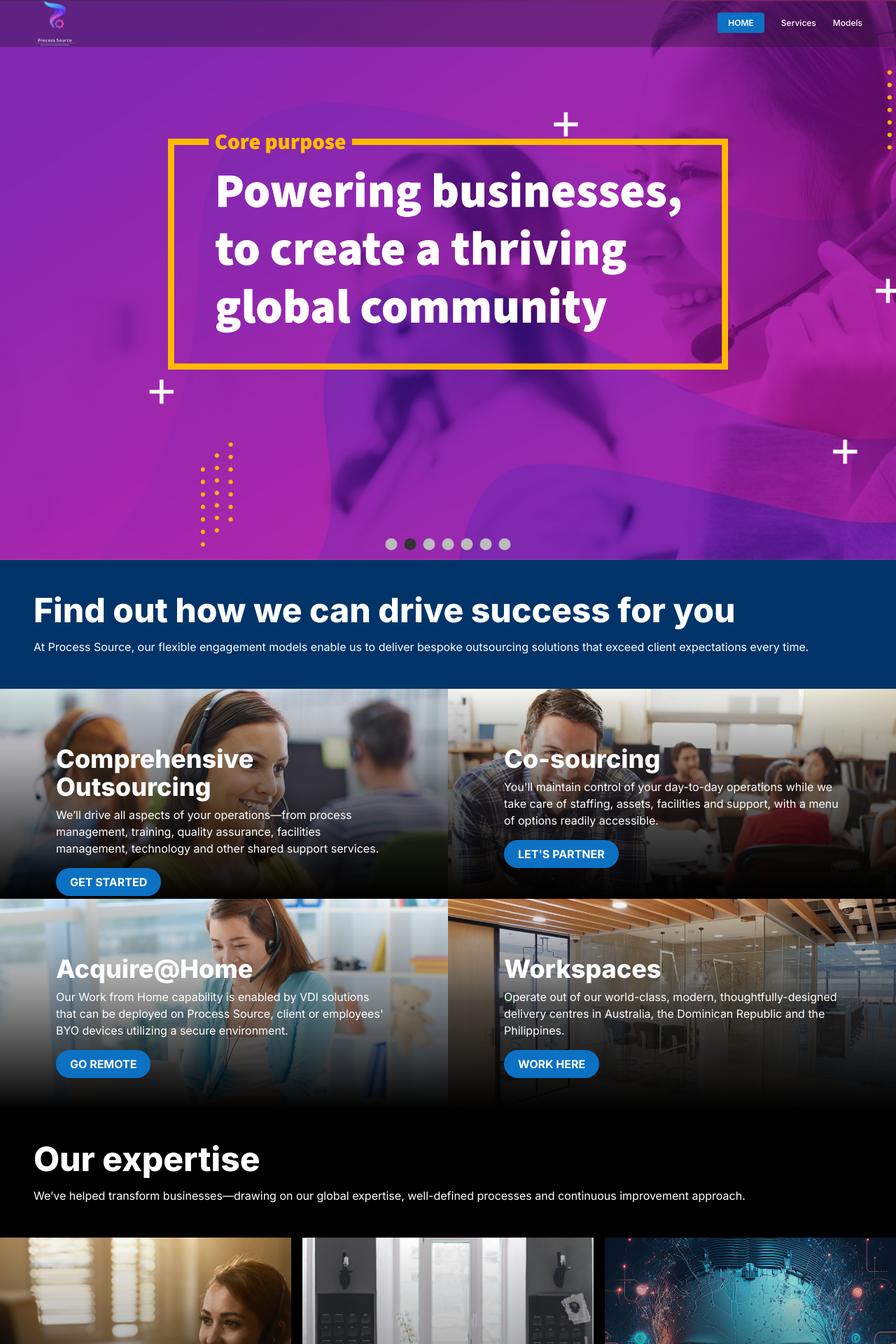
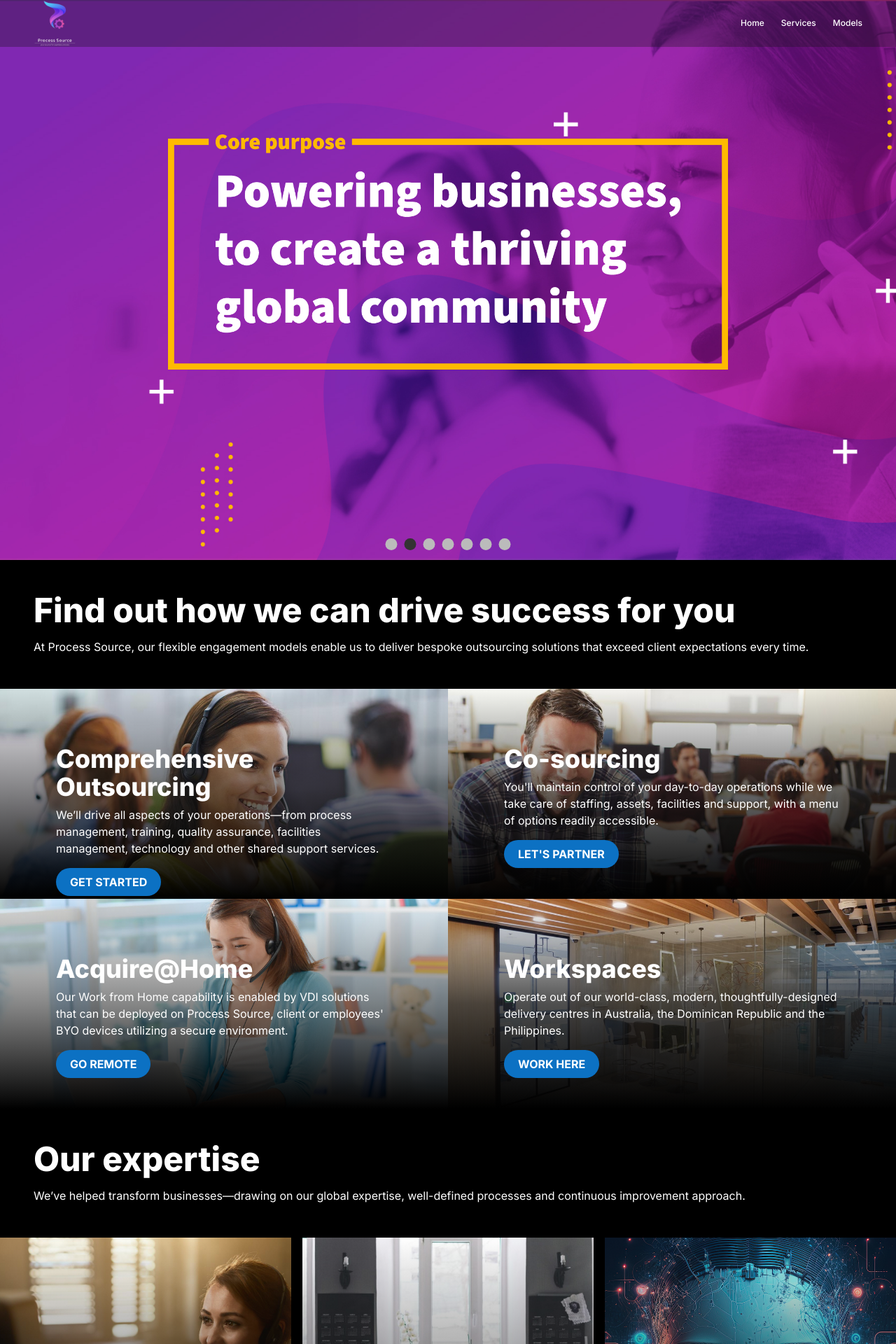
Before and after one commit to tahmidurrahmann/process-source-frontend, a Next.js app: page / in a window 1280 px wide. Shown: the top 1920 px of the page at 70% size. Built offline with nearby package versions, Linux system fonts and the light colour scheme.

Commit message:
edited navbar

```diff
--- a/src/pages/Home/Engagement/Engagement.jsx
+++ b/src/pages/Home/Engagement/Engagement.jsx
@@ -8,7 +8,7 @@ import Link from "next/link";
 
 const Engagement = () => {
     return (
-        <div className="bg-[#003468] -mt-[6px]">
+        <div className="-mt-[6px]">
             <div className="text-white max-w-screen-2xl ml-auto">
                 <div className="px-12 2xl:px-0">
                     <h1 className="font-extrabold text-2xl xl:text-5xl pt-12 pb-4">Find out how we can drive success for you</h1>
--- a/src/shared/Navbar/Navbar.js
+++ b/src/shared/Navbar/Navbar.js
@@ -55,17 +55,17 @@ export default function App() {
     const navItems = (
         <div className="flex flex-col items-center lg:justify-center gap-2 lg:flex-row lg:gap-2 py-12 lg:py-0 xl:gap-6 text-sm lg:text-xs">
             <div className="w-full">
-                <Link onClick={() => setIsOpen(false)} className={`${pathname === '/' ? 'text-[#0C71C3] lg:bg-[#0C71C3] font-semibold lg:text-white lg:px-[15px] lg:py-[7px] rounded' : 'text-white font-medium hover:text-[#0C71C3]'}`} href="/">
-                    HOME
+                <Link onClick={() => setIsOpen(false)} className="text-white hover:text-[#0C71C3] font-medium" href="/">
+                    Home
                 </Link>
             </div>
             <div onClick={() => setOpen((prev) => !prev)} className="dropdown dropdown-hover dropdown-bottom dropdown-end lg:inline-block hidden">
-                <Link href="/services" tabIndex={0} role="button" className={`${pathname === '/services' ? 'text-[#0C71C3] lg:bg-[#0C71C3] font-semibold lg:text-white px-[15px] py-[7px] rounded' : 'text-white font-medium hover:text-[#0C71C3]'}`}>Services</Link>
+                <Link href="/services" tabIndex={0} role="button" className="text-white hover:text-[#0C71C3] font-medium">Services</Link>
                 <ul tabIndex={0} className="dropdown-content z-[1] menu shadow bg-base-100 text-black lg:w-48 p-4 font-semibold space-y-4">
-                    <Link onClick={() => setIsOpen(false)} className={`text-black ${open ? 'duration-500 hover:text-[#0C71C3]' : 'duration-200 text-[#0C71C3]'}`} href="/contactCentre">
+                    <Link onClick={() => setIsOpen(false)} className={`text-black ${open ? 'duration-500 hover:text-[#0C71C3]' : 'duration-200 '}`} href="/contactCentre">
                         Contact Centre
                     </Link>
-                    <Link onClick={() => setIsOpen(false)} className={`text-black ${open ? 'duration-500 hover:text-[#0C71C3]' : 'duration-200 text-[#0C71C3]'}`} href="/backOffice">
+                    <Link onClick={() => setIsOpen(false)} className={`text-black ${open ? 'duration-500 hover:text-[#0C71C3]' : 'duration-200'}`} href="/backOffice">
                         Back Office
                     </Link>
                     <Link onClick={() => setIsOpen(false)} className={`text-black ${open ? 'duration-500 hover:text-[#0C71C3]' : 'duration-200 text-[#0C71C3]'}`} href="/automation">
@@ -74,7 +74,7 @@ export default function App() {
                 </ul>
             </div>
             <div onClick={() => setOpen((prev) => !prev)} className="dropdown dropdown-hover dropdown-bottom dropdown-end lg:inline-block hidden">
-                <Link href="/models" tabIndex={0} role="button" className={`${pathname === '/models' ? 'text-[#0C71C3] lg:bg-[#0C71C3] font-semibold lg:text-white px-[15px] py-[7px] rounded' : 'text-white font-medium hover:text-[#0C71C3]'}`}>Models</Link>
+                <Link href="/models" tabIndex={0} role="button" className="text-white hover:text-[#0C71C3] font-medium">Models</Link>
                 <ul tabIndex={0} className="dropdown-content z-[1] menu shadow bg-base-100 text-black lg:w-48 p-4 font-semibold space-y-4">
                     <Link onClick={() => setIsOpen(false)} className={`text-black ${open ? 'duration-500 hover:text-[#0C71C3]' : 'duration-200 text-[#0C71C3]'}`} href="/comprehensive">
                         Comprehensive
@@ -102,7 +102,7 @@ export default function App() {
                                 <ul>
                                     {menuItem.links.map((item, subIndex) => (
                                         <li className="pt-6" key={subIndex}>
-                                            <Link className={`${pathname === `${item.link}` ? 'text-[#0C71C3] lg:bg-[#0C71C3] font-semibold lg:text-white rounded text-left' : 'text-left text-white font-medium hover:text-[#0C71C3]'}`} onClick={() => setIsOpen(false)} href={item.link}>{item.label}</Link>
+                                            <Link className="text-white hover:text-[#0C71C3] font-medium" onClick={() => setIsOpen(false)} href={item.link}>{item.label}</Link>
                                         </li>
                                     ))}
                                 </ul>
@@ -117,7 +117,7 @@ export default function App() {
     return (
         <div className={`fixed z-10 w-full ${scrolled ? "bg-[#1515154D]" : "bg-[#1515154D]"}`}>
             <div className="flex justify-between items-center xl:px-12 lg:px-8 px-4 2xl:px-16">
-                <Image src={logooo} alt="logo" width={60} />
+                <Link href="/"><Image src={logooo} alt="logo" width={60} /></Link>
                 <div className="hidden lg:inline-block">
                     {navItems}
                 </div>
```
